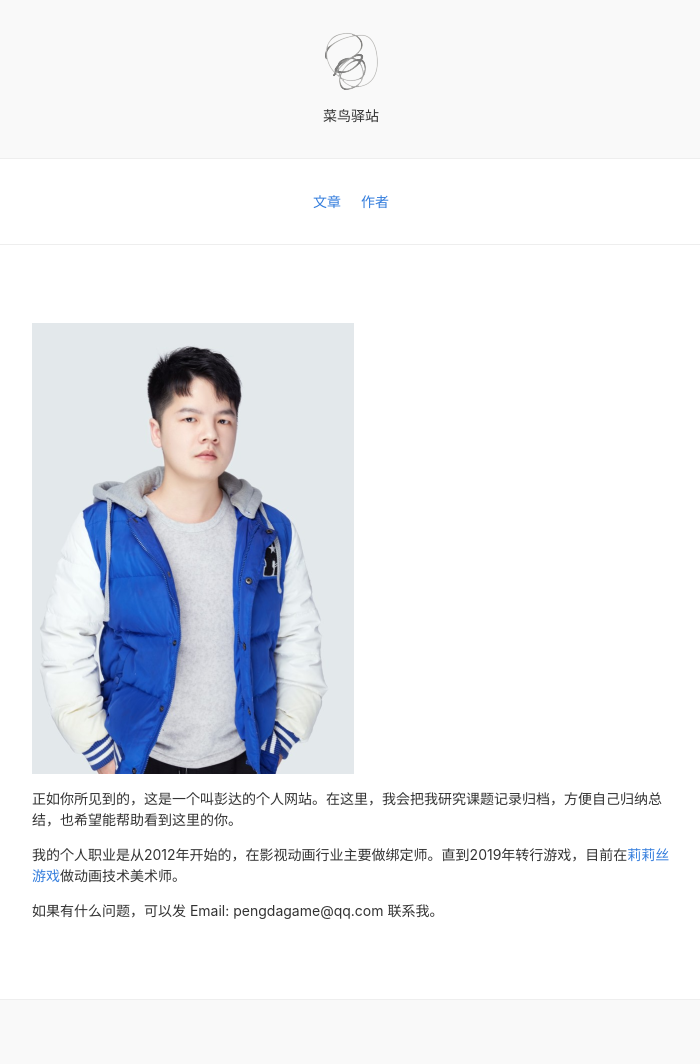
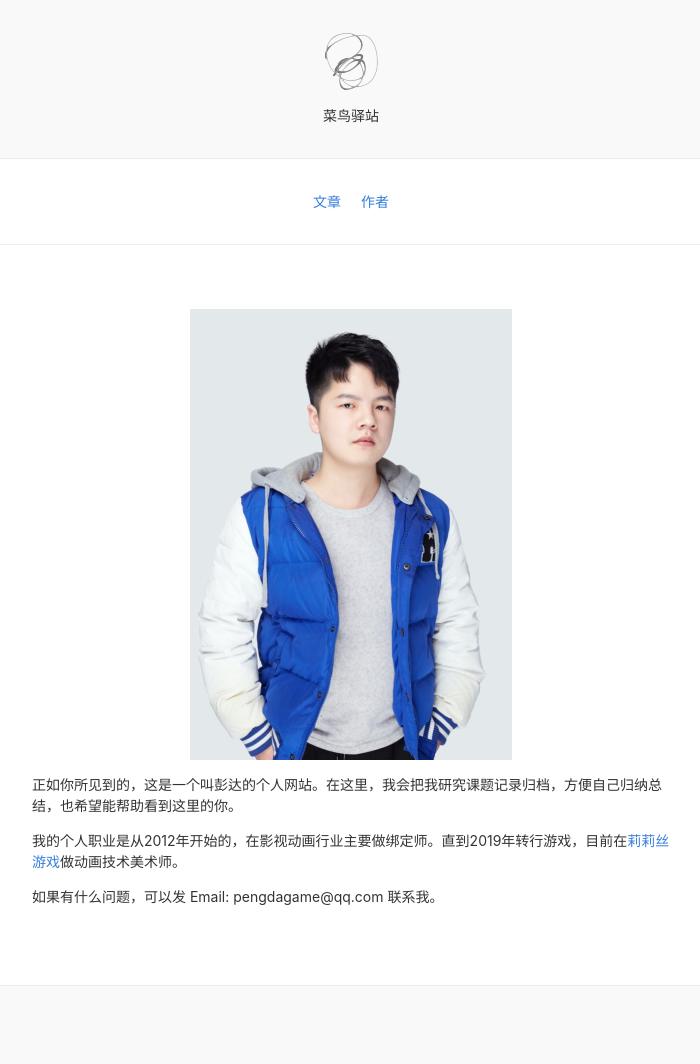
Before and after one commit to pengdagame/pengdagame.github.io, a Jekyll site: the page built from about.md, in a window 1280 px wide. Shown: the whole page, without its empty margins (289-989 px from the left). Built offline with Jekyll 4.4.1, drawn with Linux system fonts in a browser that asks for light colours; nearby versions of some CDN libraries.

Commit message:
Update about.md

```diff
--- a/about.md
+++ b/about.md
@@ -1,6 +1,7 @@
 ---
 ---
-![GITHUB](https://pengdagame.github.io/images/me.png "me")
+<!-- ![GITHUB](https://pengdagame.github.io/images/me.png "me") -->
+<div align=center><img src="https://pengdagame.github.io/images/me.png"/></div>
 
 正如你所见到的，这是一个叫彭达的个人网站。在这里，我会把我研究课题记录归档，方便自己归纳总结，也希望能帮助看到这里的你。
 
```
